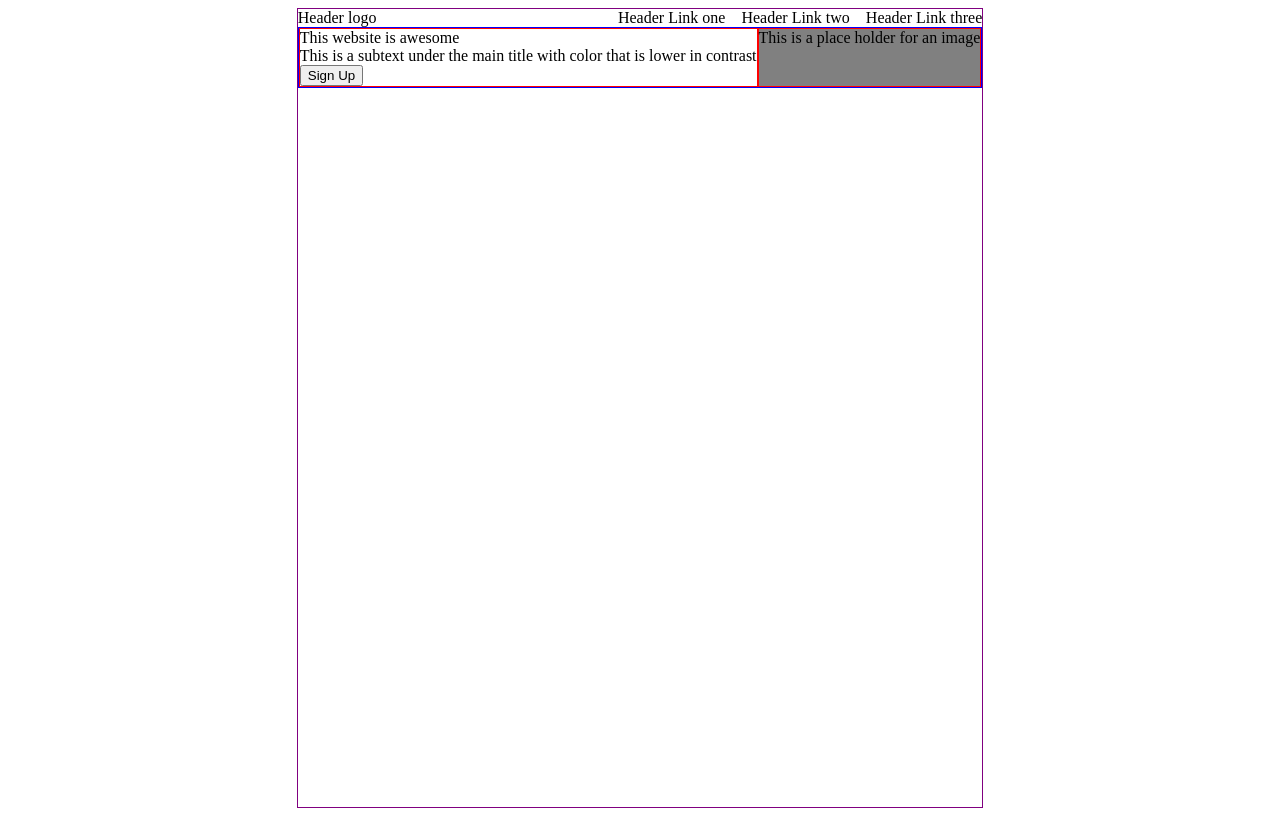
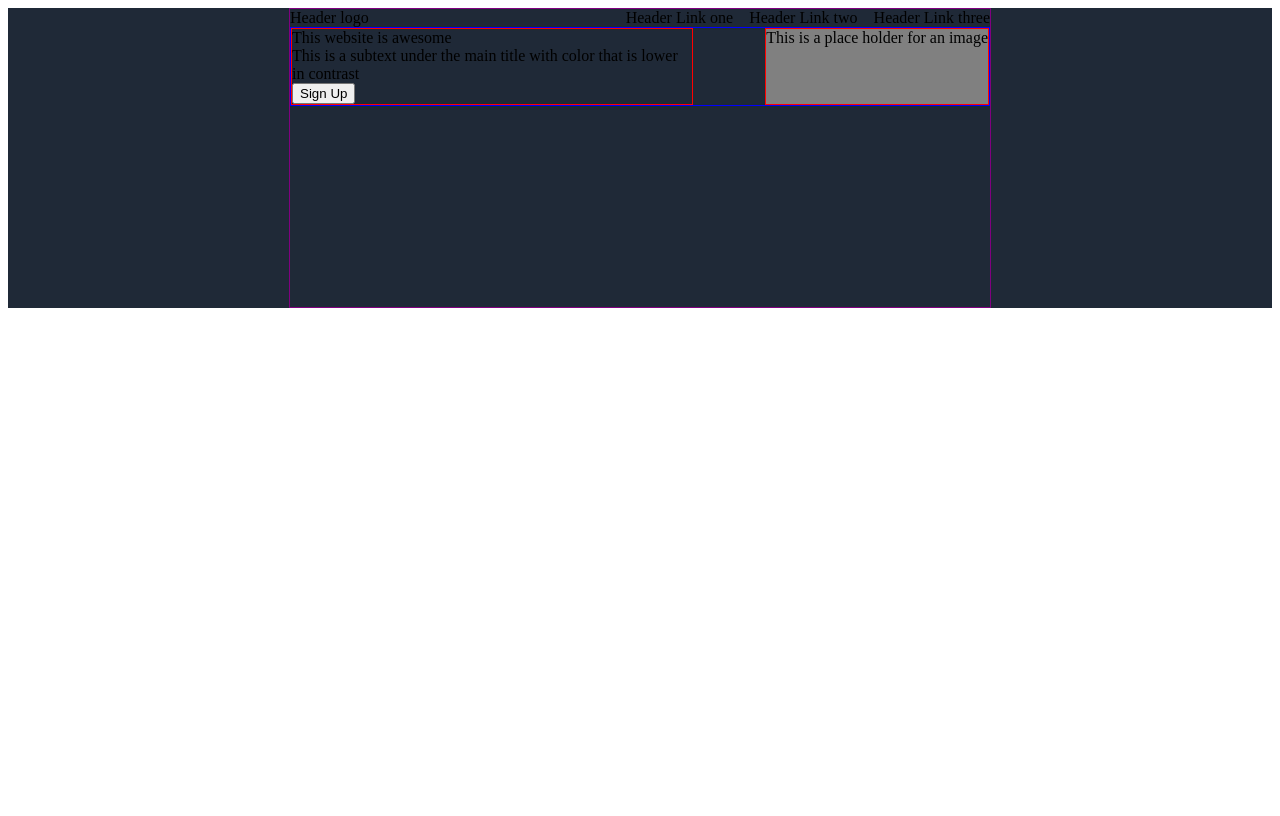
Before and after one commit to LemarTokham/landing_page, a plain HTML site: page index.html in a window 1280 px wide. Drawn offline with Linux system fonts and the light colour scheme.

Commit message:
Add bg color

```diff
--- a/index.html
+++ b/index.html
@@ -5,6 +5,7 @@
         <link rel="stylesheet" href="styls.css">
     </head>
     <body>
+        <div class="top-section">
             <div class="content">
                 <div class="header">
                     <span>Header logo</span>
@@ -16,7 +17,7 @@
                 </div>
                 <div class="top-content">
                     <div class="left">
-                    <div>This website is awesome</div>
+                        <div class="main-text">This website is awesome</div>
                         <div>This is a subtext under the main title with color that is lower in contrast</div>
                         <input type="button" value="Sign Up">
                     </div>
@@ -25,5 +26,6 @@
                     </div>
                 </div>
             </div>
+        </div>
     </body>
 </html>
--- a/styls.css
+++ b/styls.css
@@ -1,7 +1,5 @@
 body {
     height: 100vh;
-    display: flex;
-    justify-content: center;
 }
 
 ul {
@@ -9,9 +7,18 @@ ul {
     padding: 0;
     list-style: none;
 }
+
+.top-section {
+    display: flex;
+    justify-content: center;
+    background-color: #1f2937;
+    height: 300px;
+}
 .content {
+    width: 700px;
     border: 1px solid purple;
 }
+
 /* header */
 .header {
     display: flex;
@@ -27,7 +34,7 @@ ul {
 .top-content {
     border: 1px solid blue;
     display: flex;
-    justify-content: center;
+    justify-content: space-between;
 
 }
 
@@ -35,7 +42,13 @@ ul {
     border: red solid 1px;
 }
 
+.left {
+    flex-wrap: wrap;
+    width: 400px;
+}
 
 .right {
     background-color: grey;
 }
+
+/* text */
```
Lines whose indentation alone changed are shown as unchanged.
